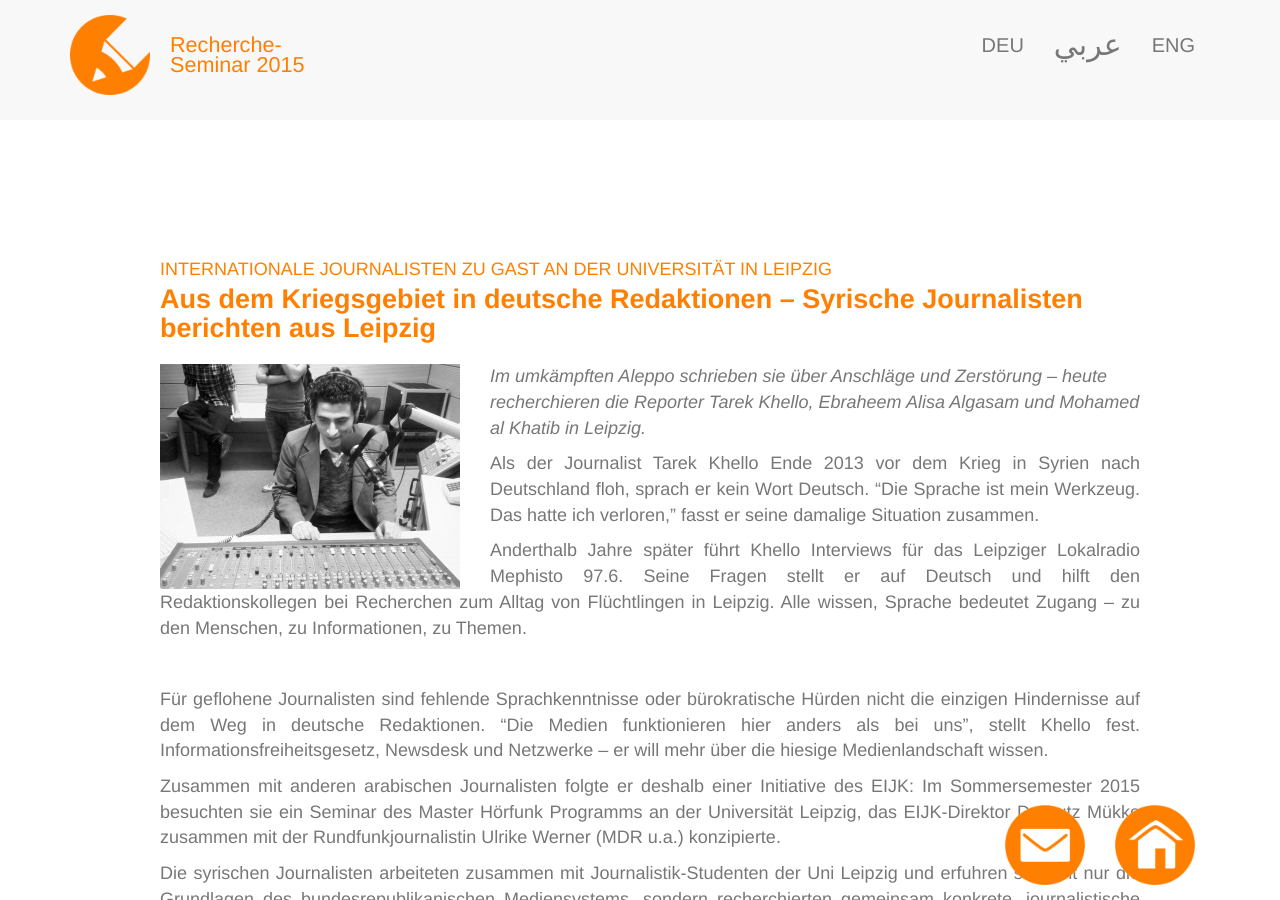
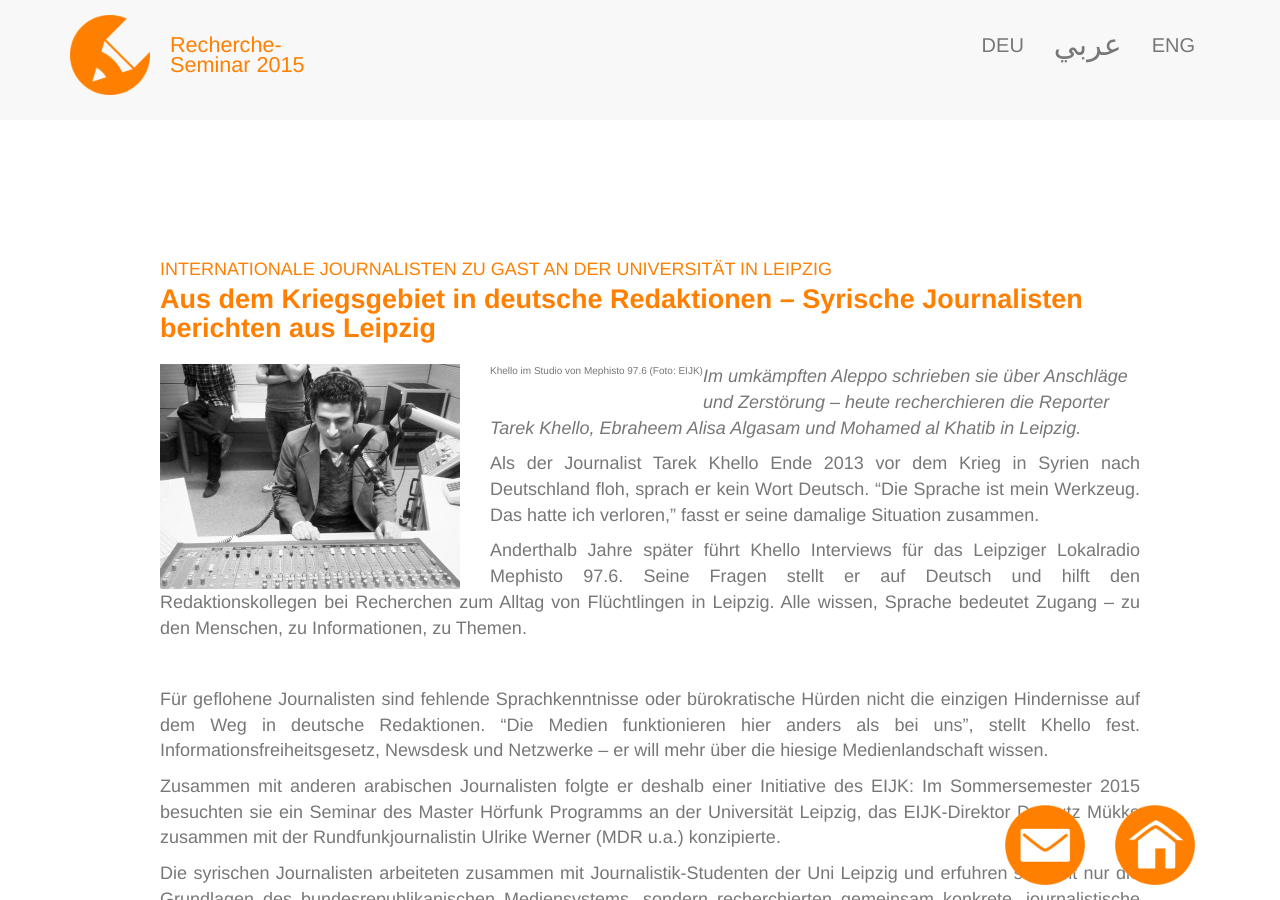
Before and after one commit to EIJC/TIJ, a Jekyll site: the page built from _posts/2015-08-03-recherche-seminar.html, in a window 1280 px wide and 900 px high. Built offline with Jekyll 4.4.1, drawn with Linux system fonts in a browser that asks for light colours; nearby versions of some CDN libraries.

Commit message:
Edit from JekyllCMS

```diff
--- a/_posts/2015-08-03-recherche-seminar.html
+++ b/_posts/2015-08-03-recherche-seminar.html
@@ -6,8 +6,8 @@ language: de
 <h2>Internationale Journalisten zu Gast an der Universit&auml;t in Leipzig</h2>
 
 <h3>Aus dem Kriegsgebiet in deutsche Redaktionen &ndash; Syrische Journalisten berichten aus Leipzig</h3>
-
-<p><img alt="Tarek Khello im Studio von Mephisto 97.6" class="img-responsive" longdesc="Khello bei Mephisto 97.6 (Foto: EIJK)" src="{{ site.base_url }}/images/Khello-bei-mephisto976-300x225.jpg" style="float: left; margin-right: 30px;" title="Khello bei Mephisto 97.6 (Foto: EIJK)" /></p>
+<img alt="Tarek Khello im Studio von Mephisto 97.6" class="img-responsive" longdesc="Khello bei Mephisto 97.6 (Foto: EIJK)" src="{{ site.base_url }}/images/Khello-bei-mephisto976-300x225.jpg" style="float: left; margin-right: 30px;" title="Khello bei Mephisto 97.6 (Foto: EIJK)" />
+<p class="p-pic">Khello im Studio von Mephisto 97.6 (Foto: EIJK)</p>
 
 <p><em>Im umk&auml;mpften Aleppo schrieben sie &uuml;ber Anschl&auml;ge und Zerst&ouml;rung &ndash; heute recherchieren die Reporter Tarek Khello, Ebraheem Alisa Algasam und Mohamed al Khatib in Leipzig. </em></p>
 
@@ -25,8 +25,6 @@ language: de
 
 <div class="wp-caption alignleft" id="attachment_2778" style="width: 645px"><img alt="Intensive Diskussionen zwischen deutschen Studierenden und arabischen Journalisten, ermöglicht durch ehrenamtliche Dolmetscher" class="img-responsive" src="http://www.eijc.eu/wp-content/uploads/2015/08/Seminar-1024x341.jpg" style="width: 100%; height: 100%; float: left; margin-right: 20px;" />
 <p class="p-pic">Intensive Diskussionen zwischen deutschen Studierenden und arabischen Journalisten, erm&ouml;glicht durch ehrenamtliche Dolmetscher (Foto: EIJK)</p>
-
-<p class="p-pic">&nbsp;</p>
 </div>
 
 <p style="text-align: justify;">Zusammen mit Studentinnen erstellte Khello einen Beitrag &uuml;ber die Unterbringung Asylsuchender f&uuml;r Mephisto 97.6; Ebraheem Alisa Algasam wurde zum wichtigen Interviewpartner. Eine Ver&ouml;ffentlichung des Berichts von Mohamed al Khatib in einer Leipziger Zeitschrift ist ebenfalls geplant.</p>
```
